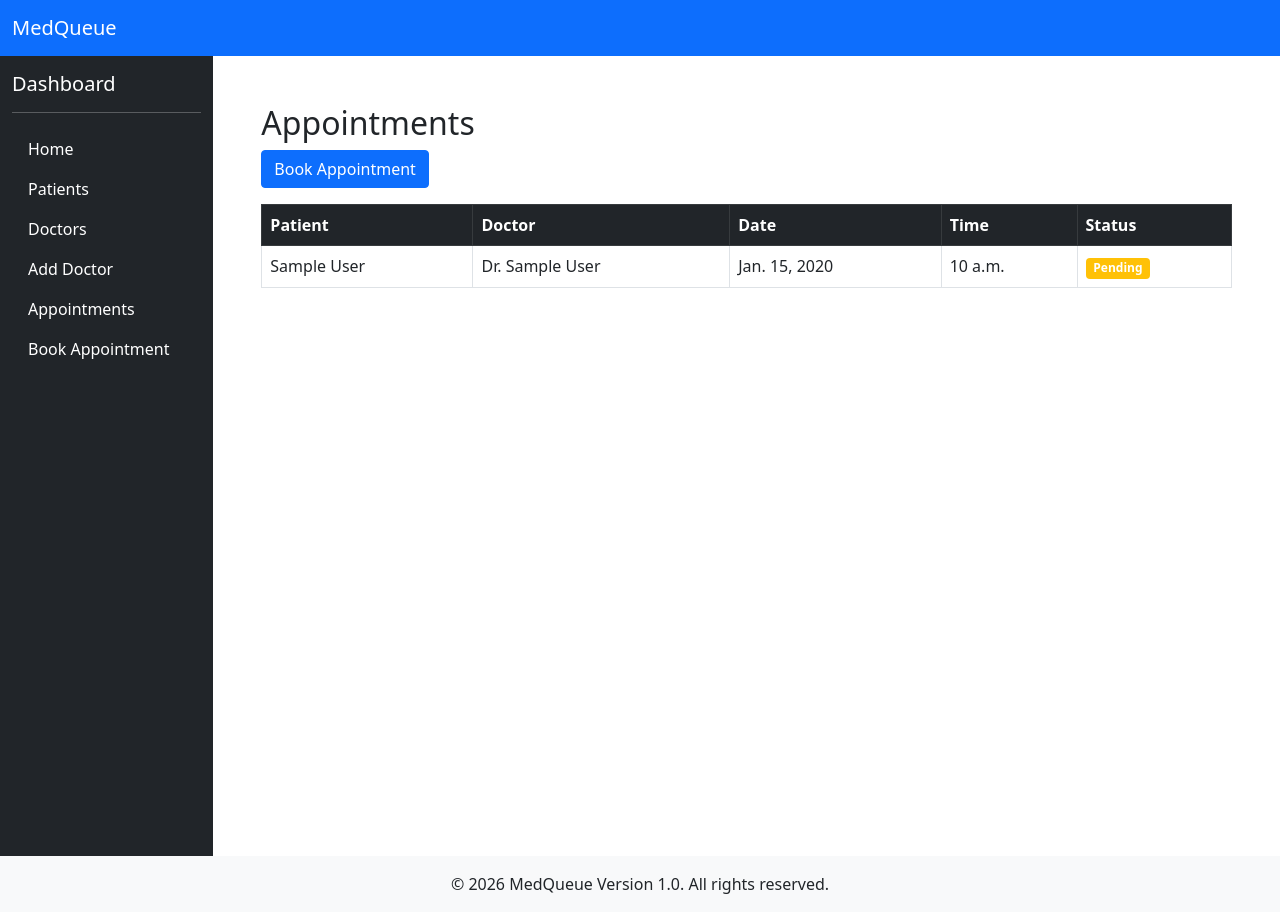
After one commit to govindarokaya97/MedQueues, a Django app: page /appointments/ in a window 1280 px wide. The commit adds this page. Run offline with Django 5.2, Linux system fonts and the light colour scheme; tables that the repository leaves empty hold one stand-in row (values such as "Sample post"); some libraries are stand-ins or nearby versions.

Commit message:
Appointment Booking Syatem

```diff
--- /dev/null
+++ b/appointments/templates/appointments/appointments_list.html
@@ -0,0 +1,60 @@
+{% extends "base.html" %}
+
+{% block content %}
+
+<div class="container mt-4">
+    <h2>Appointments</h2>
+
+    <a href="{% url 'appointments_add' %}" class="btn btn-primary mb-3">Book Appointment</a>
+
+    <table class="table table-bordered table-hover">
+        <thead class="table-dark">
+            <tr>
+                <th> Patient </th>
+                <th> Doctor </th>
+                <th> Date </th>
+                <th> Time </th>
+                <th> Status </th>
+            </tr>
+        </thead>
+        <tbody>
+            {% for appointment in appointments %}
+            <tr>
+                <td>{{ appointment.patient }}</td>
+
+                <td>
+                    Dr.
+                    {{ appointment.doctor.user.first_name }}
+                    {{ appointment.doctor.user.last_name }}
+                </td>
+                <td>{{ appointment.appointment_date }}</td>
+                <td>{{ appointment.appointment_time }}</td>
+
+                <td>
+                    {% if appointment.status == "Pending" %}
+                    <span class=" badge bg-warning">Pending</span>
+
+                    {% elif appointment.status == "Confirmed" %}
+                    <span class=" badge bg-success"> Confirmed </span>
+
+                    {% elif appointment.status == "Completed" %}
+                    <span class=" badge bg-primary "> Completed </span>
+
+                    {% else %}
+                    <span class=" badge bg-danger "> Cancelled </span>
+
+                    {% endif %}
+
+                </td>
+            </tr>
+            {% empty %}
+
+            <tr>
+                <td colspan="5" class="text-center"> No Appointments Found </td>
+            </tr>
+            {% endfor %}
+        </tbody>
+    </table>
+</div>
+
+{% endblock %}
--- /dev/null
+++ b/appointments/urls.py
@@ -0,0 +1,7 @@
+from django.urls import path
+from . import views
+
+urlpatterns = [
+    path("", views.appointment_list, name="appointments_list"),
+    path("add/", views.appointment_create, name="appointments_add"),
+]
--- a/appointments/views.py
+++ b/appointments/views.py
@@ -1,3 +1,38 @@
-from django.shortcuts import render
+from django.shortcuts import render, redirect
+from .models import Appointment
+from .forms import AppointmentForm
+from django.contrib import messages
 
 # Create your views here.
+
+def appointment_list(request):
+    appointments = Appointment.objects.select_related(
+        "patient",
+        "doctor",
+        "doctor__user",
+    )
+
+    return render(
+        request,
+        "appointments/appointments_list.html",
+        {"appointments":appointments}
+    )
+
+def appointment_create(request):
+    if request.method == "POST":
+        form = AppointmentForm(request.POST)
+
+        if form.is_valid():
+            form.save()
+
+            messages.success(request, "Appointment Booked Successfully")
+            return redirect("appointments_list")
+
+    else:
+        form = AppointmentForm()
+
+    return render(
+        request,
+        "appointments/appointments_form.html",
+        {"form":form}
+    )
--- a/core/urls.py
+++ b/core/urls.py
@@ -12,6 +12,7 @@ urlpatterns = [
     path('dashboard/', include('dashboard.urls')),
     path('doctors/', include('doctors.urls')),
     path('patients/', include('patients.urls')),
+    path('appointments/', include('appointments.urls')),
 ]
 
 if settings.DEBUG:
--- a/templates/includes/sidebar.html
+++ b/templates/includes/sidebar.html
@@ -14,6 +14,12 @@
         <li class="nav-item">
             <a class="nav-link text-white" href="{% url 'doctor_add' %}">Add Doctor</a>
         </li>
+        <li class="nav-item">
+            <a class="nav-link text-white" href="{% url 'appointments_list' %}">Appointments</a>
+        </li>
+        <li class="nav-item">
+            <a class="nav-link text-white" href="{% url 'appointments_add' %}">Book Appointment</a>
+        </li>
 
     </ul>
 </div>
```
Also changed, not shown: appointments/forms.py (added, +23 -0 lines), appointments/templates/appointments/appointments_form.html (added, +14 -0 lines), appointments/admin.py (line endings or trailing spaces), 1 other file.
